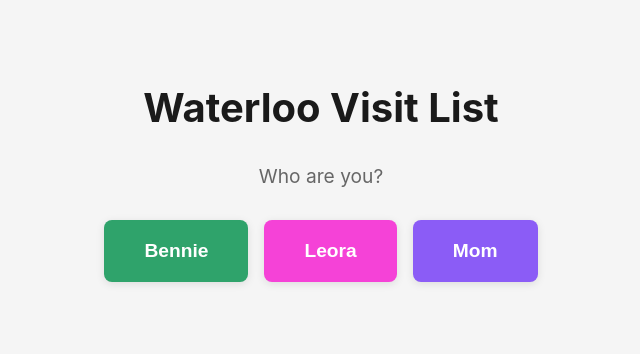
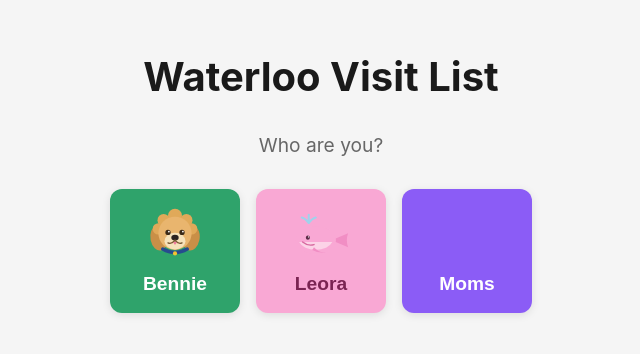
Before and after one commit to benniesinger100/s3-family, a React (Vite) app: page / in a window 1280 px wide. Shown: the part 218-572 px from the top of the page, without its empty margins (319-959 px from the left). Built offline with nearby package versions, Linux system fonts and the light colour scheme; no server answers; the database is empty.

Commit message:
Add per-person motifs (cartoon Archie, pastel whale), soften Leora's pink, subtle screen tints, rename Mom to Moms

```diff
--- a/src/App.jsx
+++ b/src/App.jsx
@@ -47,7 +47,7 @@ export default function App() {
       {!hasSupabase && (
         <div className="banner">Demo mode — data saved locally only. Add Supabase keys to sync for real.</div>
       )}
-      {identity === 'Mom' ? (
+      {identity === 'Moms' || identity === 'Mom' ? (
         <Dashboard
           items={items}
           loading={loading}
--- a/src/components/Dashboard.jsx
+++ b/src/components/Dashboard.jsx
@@ -1,6 +1,7 @@
 import { useState } from 'react'
 import { CATEGORIES } from '../lib/categories'
 import ItemRow from './ItemRow'
+import { ArchieIcon, WhaleIcon } from './Motifs'
 
 const PEOPLE = ['Bennie', 'Leora']
 
@@ -61,9 +62,13 @@ export default function Dashboard({ items, loading, onSwitch, onUpdate, onClearP
   return (
     <div className="screen screen-mom">
       <div className="header">
-        <h1 className="name">Both Lists</h1>
+        <div className="brand">
+          <ArchieIcon className="motif motif-sm" />
+          <WhaleIcon className="motif motif-sm" />
+          <h1 className="name">Both Lists</h1>
+        </div>
         <button className="switch-btn" onClick={onSwitch}>
-          Not Mom?
+          Not Moms?
         </button>
       </div>
 
--- a/src/components/IdentityPicker.jsx
+++ b/src/components/IdentityPicker.jsx
@@ -1,3 +1,5 @@
+import { ArchieIcon, WhaleIcon } from './Motifs'
+
 export default function IdentityPicker({ onPick }) {
   return (
     <div className="picker">
@@ -5,13 +7,15 @@ export default function IdentityPicker({ onPick }) {
       <p className="picker-subtitle">Who are you?</p>
       <div className="picker-buttons">
         <button className="picker-btn bennie" onClick={() => onPick('Bennie')}>
+          <ArchieIcon className="picker-motif" />
           Bennie
         </button>
         <button className="picker-btn leora" onClick={() => onPick('Leora')}>
+          <WhaleIcon className="picker-motif" />
           Leora
         </button>
-        <button className="picker-btn mom" onClick={() => onPick('Mom')}>
-          Mom
+        <button className="picker-btn moms" onClick={() => onPick('Moms')}>
+          Moms
         </button>
       </div>
     </div>
--- a/src/components/ListScreen.jsx
+++ b/src/components/ListScreen.jsx
@@ -11,6 +11,7 @@ import {
 } from '@dnd-kit/core'
 import { CATEGORIES, DEFAULT_CATEGORY } from '../lib/categories'
 import ItemRow from './ItemRow'
+import { PersonMotif } from './Motifs'
 
 // A draggable active item: drag to move between lists, tap text to edit.
 function DraggableItem({ item, onUpdate, onDelete }) {
@@ -117,7 +118,10 @@ export default function ListScreen({ identity, items, loading, onSwitch, onAdd,
   return (
     <div className={`screen screen-${identity.toLowerCase()}`}>
       <div className="header">
-        <h1 className="name">{identity}'s Lists</h1>
+        <div className="brand">
+          <PersonMotif identity={identity} className="motif" />
+          <h1 className="name">{identity}'s Lists</h1>
+        </div>
         <button className="switch-btn" onClick={onSwitch}>
           Not {identity}?
         </button>
--- /dev/null
+++ b/src/components/Motifs.jsx
@@ -0,0 +1,70 @@
+// Original, minimal cartoon motifs — no third-party artwork.
+// Archie is Bennie's apricot goldendoodle (with his blue collar);
+// the whale is Leora's, in pastel pink.
+
+export function ArchieIcon({ className }) {
+  return (
+    <svg className={className} viewBox="0 0 64 64" role="img" aria-label="Archie the goldendoodle">
+      {/* floppy ears */}
+      <ellipse cx="13" cy="36" rx="9" ry="14" fill="#c98f47" transform="rotate(-12 13 36)" />
+      <ellipse cx="51" cy="36" rx="9" ry="14" fill="#c98f47" transform="rotate(12 51 36)" />
+      {/* curly doodle fur around the crown */}
+      <g fill="#e0a959">
+        <circle cx="19" cy="15" r="7" />
+        <circle cx="32" cy="10" r="8" />
+        <circle cx="45" cy="15" r="7" />
+        <circle cx="13" cy="25" r="6.5" />
+        <circle cx="51" cy="25" r="6.5" />
+      </g>
+      {/* head */}
+      <circle cx="32" cy="30" r="19" fill="#e9b56e" />
+      {/* muzzle */}
+      <ellipse cx="32" cy="39" rx="12" ry="9.5" fill="#f6e2ba" />
+      {/* eyes */}
+      <circle cx="24" cy="29" r="3" fill="#3b2a17" />
+      <circle cx="40" cy="29" r="3" fill="#3b2a17" />
+      <circle cx="25" cy="28" r="1" fill="#fff" />
+      <circle cx="41" cy="28" r="1" fill="#fff" />
+      {/* nose + mouth + tongue */}
+      <ellipse cx="32" cy="35" rx="4.2" ry="3.2" fill="#2b2320" />
+      <path d="M32 38 q-4 5 -8 3" fill="none" stroke="#7a5a33" strokeWidth="1.6" strokeLinecap="round" />
+      <path d="M32 38 q4 5 8 3" fill="none" stroke="#7a5a33" strokeWidth="1.6" strokeLinecap="round" />
+      <path d="M30 40 q2 6 4 0 z" fill="#ef7a9b" />
+      {/* blue collar with a little tag */}
+      <path d="M18 48 q14 8 28 0" fill="none" stroke="#274b8f" strokeWidth="4" strokeLinecap="round" />
+      <circle cx="32" cy="53" r="2.4" fill="#f4c430" />
+    </svg>
+  )
+}
+
+export function WhaleIcon({ className }) {
+  return (
+    <svg className={className} viewBox="0 0 64 64" role="img" aria-label="Whale">
+      {/* water spout */}
+      <g stroke="#9fd3ec" strokeWidth="2.4" strokeLinecap="round" fill="none">
+        <path d="M18 18 q0 -6 0 -9" />
+        <path d="M18 18 q4 -5 8 -6" />
+        <path d="M18 18 q-4 -5 -8 -6" />
+      </g>
+      {/* tail fluke */}
+      <path d="M44 38 L63 30 Q60 38 63 46 Z" fill="#f18ec4" />
+      {/* body */}
+      <ellipse cx="26" cy="38" rx="23" ry="16" fill="#f9a8d4" />
+      {/* belly */}
+      <path d="M7 40 a20 13 0 0 0 38 0 z" fill="#fcd3e7" />
+      {/* side fin */}
+      <path d="M24 46 q7 8 15 5 q-8 3 -17 -2 z" fill="#f18ec4" />
+      {/* eye + smile */}
+      <circle cx="17" cy="35" r="2.3" fill="#5b2b46" />
+      <circle cx="17.8" cy="34.2" r="0.7" fill="#fff" />
+      <path d="M11 40 q6 5 13 3" fill="none" stroke="#d76aa0" strokeWidth="1.7" strokeLinecap="round" />
+    </svg>
+  )
+}
+
+// Picks the right motif for a person (Moms gets both, small).
+export function PersonMotif({ identity, className }) {
+  if (identity === 'Bennie') return <ArchieIcon className={className} />
+  if (identity === 'Leora') return <WhaleIcon className={className} />
+  return null
+}
--- a/src/index.css
+++ b/src/index.css
@@ -55,26 +55,39 @@ body {
 }
 
 .picker-btn {
-  padding: 20px 40px;
+  display: flex;
+  flex-direction: column;
+  align-items: center;
+  justify-content: flex-end;
+  gap: 10px;
+  min-width: 130px;
+  padding: 18px 24px;
   font-size: 1.2rem;
   font-weight: 700;
   border: none;
-  border-radius: 8px;
+  border-radius: 12px;
   cursor: pointer;
   transition: transform 0.1s, box-shadow 0.1s;
   color: #fff;
   box-shadow: 0 2px 8px rgba(0, 0, 0, 0.1);
 }
 
+.picker-motif {
+  width: 56px;
+  height: 56px;
+}
+
 .picker-btn.bennie {
   background: #2fa36b;
 }
 
+/* Leora — pastel pink with dark ink text */
 .picker-btn.leora {
-  background: #f542d7;
+  background: #f9a8d4;
+  color: #7a2452;
 }
 
-.picker-btn.mom {
+.picker-btn.moms {
   background: #8b5cf6;
 }
 
@@ -102,6 +115,23 @@ body {
   gap: 12px;
 }
 
+.brand {
+  display: flex;
+  align-items: center;
+  gap: 10px;
+}
+
+.motif {
+  width: 42px;
+  height: 42px;
+  flex: 0 0 auto;
+}
+
+.motif-sm {
+  width: 30px;
+  height: 30px;
+}
+
 .name {
   font-size: 2rem;
   font-weight: 700;
@@ -109,12 +139,25 @@ body {
   color: #1a1a1a;
 }
 
+/* Gentle per-person wash at the top of each screen */
+.screen-bennie {
+  background: linear-gradient(#eef7f1, transparent 200px);
+}
+
+.screen-leora {
+  background: linear-gradient(#fff2f8, transparent 200px);
+}
+
+.screen-mom {
+  background: linear-gradient(#f5f1ff, transparent 200px);
+}
+
 .screen-bennie .name {
   color: #2fa36b;
 }
 
 .screen-leora .name {
-  color: #f542d7;
+  color: #e83e8c;
 }
 
 .screen-mom .name {
@@ -212,7 +255,7 @@ body {
 }
 
 .dash-col-leora {
-  border-top-color: #f542d7;
+  border-top-color: #f472b6;
 }
 
 .dash-name {
@@ -226,7 +269,7 @@ body {
 }
 
 .dash-col-leora .dash-name {
-  color: #f542d7;
+  color: #e83e8c;
 }
 
 @media (max-width: 600px) {
@@ -575,7 +618,7 @@ body {
 }
 
 .screen-leora .add-btn {
-  background: #f542d7;
+  background: #f472b6;
   color: #fff;
 }
 
```
